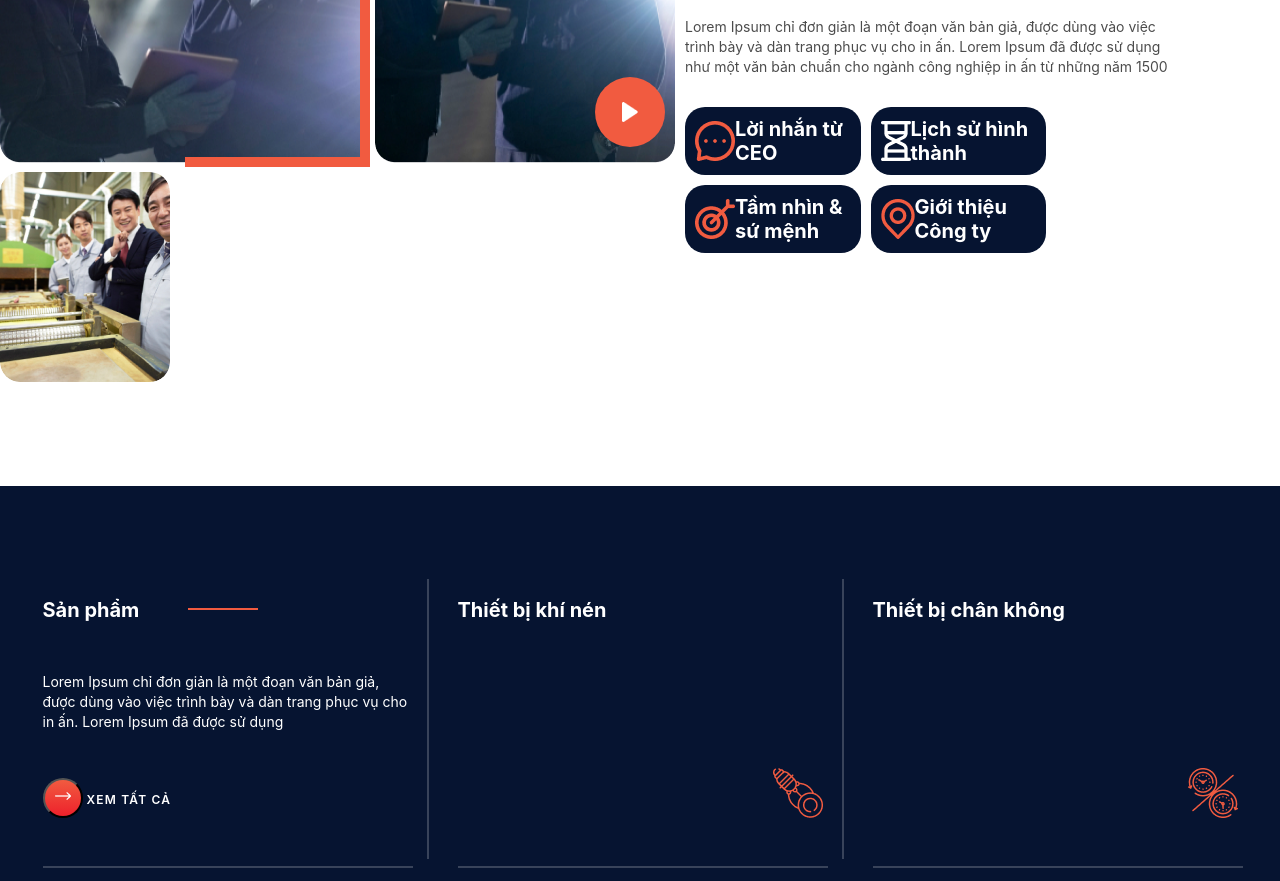
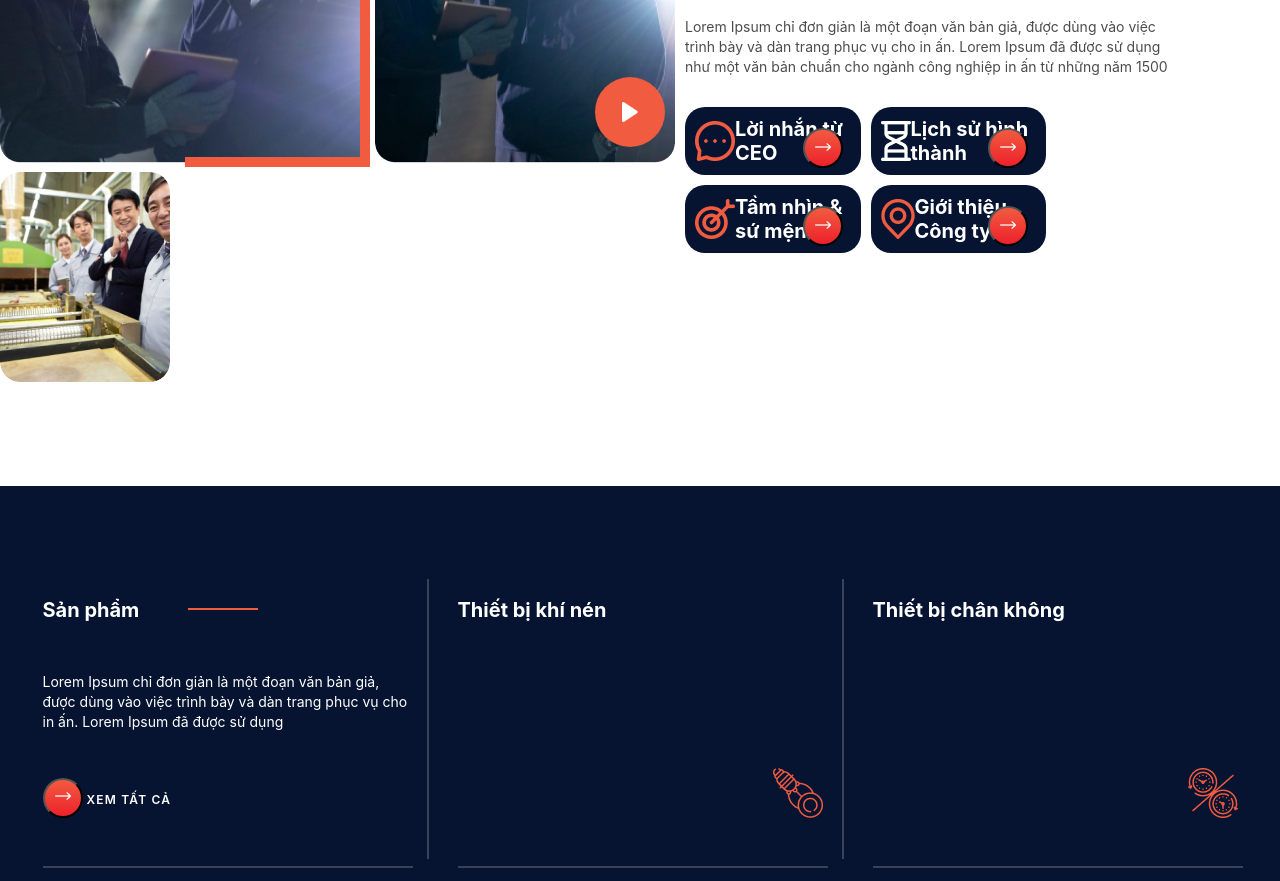
Before and after one commit to canh1005/TPC-Layout-1, a plain HTML site: page index.html in a window 1280 px wide. Shown: the part 1062-1943 px from the top of the page. Drawn offline with nearby package versions, Linux system fonts and the light colour scheme.

Commit message:
version 1.1
add padding for footer content
add arrow button for about description content

```diff
--- a/index.html
+++ b/index.html
@@ -174,6 +174,7 @@
                                 alt=""
                             >
                             <span>Lời nhắn từ CEO</span>
+                            <button><img src="./assets/img/Icon/right-arrow.png" alt=""></button>
                         </a></li>
                     <li class="about__items"><a href="#">
                             <img
@@ -181,6 +182,7 @@
                                 alt=""
                             >
                             <span>Lịch sử hình thành</span>
+                            <button><img src="./assets/img/Icon/right-arrow.png" alt=""></button>
                         </a></li>
                     <li class="about__items"><a href="#">
                             <img
@@ -188,6 +190,7 @@
                                 alt=""
                             >
                             <span>Tầm nhìn & sứ mệnh</span>
+                            <button><img src="./assets/img/Icon/right-arrow.png" alt=""></button>
                         </a></li>
                     <li class="about__items"><a href="#">
                             <img
@@ -195,6 +198,7 @@
                                 alt=""
                             >
                             <span>Giới thiệu Công ty</span>
+                            <button><img src="./assets/img/Icon/right-arrow.png" alt=""></button>
                         </a></li>
                 </ul>
             </div>
--- a/sass/Layouts/_about.scss
+++ b/sass/Layouts/_about.scss
@@ -112,6 +112,10 @@
                     background: $color-black-0;
                     border-radius: 20px;
                     padding: 10px;
+                    position: relative;
+                    &:hover{
+                        cursor: pointer;
+                    }
                     a {
                         display: flex;
                         align-items: center;
@@ -124,12 +128,26 @@
                         line-height: 24px;
                         color: $color-white;
                     }
+                    button {
+                        width: 40px;
+                        height: 40px;
+                        background: linear-gradient(180deg, $color-orange-0 0%, $color-red-0 100%);
+                        border-radius: 100px;
+                        text-align: center;
+                        line-height: 41px;
+                        position: absolute;
+                        bottom: 10%;
+                        right: 10%;
+                        &:hover{
+                            cursor: pointer;
+                        }
+                    }
                 }
             }
         }
     }
 }
-@media screen and (min-width: 1200px) and (max-width:1370px) {
+@media screen and (min-width: 1200px) and (max-width: 1370px) {
     .about {
         .about__content {
             .about__img {
@@ -181,7 +199,7 @@
                 margin: auto;
                 text-align: center;
                 .about__list {
-                    grid-template-columns: repeat(2,1fr);
+                    grid-template-columns: repeat(2, 1fr);
                     .about__items {
                         width: 100%;
                         height: 100%;
@@ -191,12 +209,12 @@
         }
     }
 }
-@media screen and (max-width:767.98px) {
-    .about{
-        .about__content{
-            .about__description{
-                .about__list{
-                    grid-template-columns: repeat(1,0.5fr);
+@media screen and (max-width: 767.98px) {
+    .about {
+        .about__content {
+            .about__description {
+                .about__list {
+                    grid-template-columns: repeat(1, 0.5fr);
                 }
             }
         }
--- a/sass/Layouts/_footer.scss
+++ b/sass/Layouts/_footer.scss
@@ -2,7 +2,7 @@ footer {
     position: relative;
     background: $color-black-0;
     width: 100%;
-    padding: 0 100px;
+    padding: 50px 100px;
     .footer__content {
         color: $color-white;
         display: grid;
```
Also changed, not shown: css/main.css, 1 other file.
